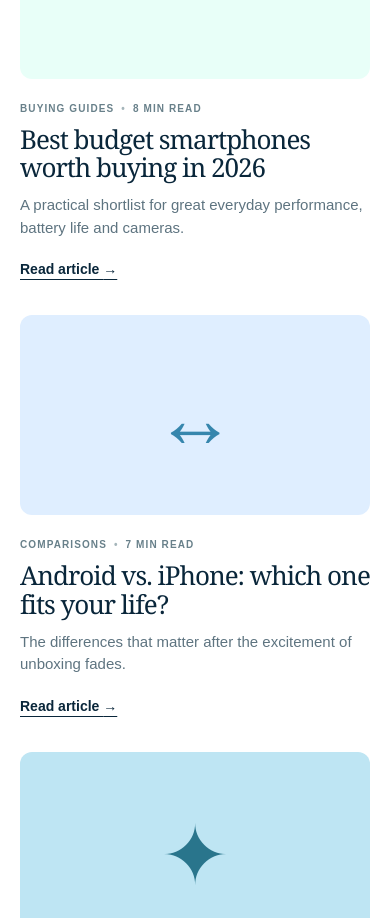
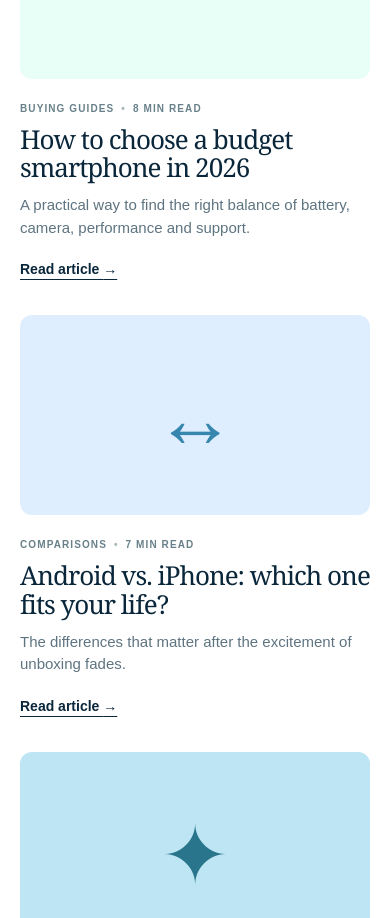
Before and after one commit to guilhermefuck/pockettech-guide, a Next.js app: page / in a window 390 px wide. Shown: the part 1212-2130 px from the top of the page. Built offline with nearby package versions, Linux system fonts and the light colour scheme.

Commit message:
Refine budget smartphone guide

```diff
--- a/src/components/site.tsx
+++ b/src/components/site.tsx
@@ -10,7 +10,7 @@ export type Article = {
 };
 
 export const articles: Article[] = [
-  { slug: "best-budget-smartphones", category: "Buying guides", title: "Best budget smartphones worth buying in 2026", description: "A practical shortlist for great everyday performance, battery life and cameras.", readTime: "8 min read", visual: "mint" },
+  { slug: "best-budget-smartphones", category: "Buying guides", title: "How to choose a budget smartphone in 2026", description: "A practical way to find the right balance of battery, camera, performance and support.", readTime: "8 min read", visual: "mint" },
   { slug: "android-vs-iphone", category: "Comparisons", title: "Android vs. iPhone: which one fits your life?", description: "The differences that matter after the excitement of unboxing fades.", readTime: "7 min read", visual: "blue" },
   { slug: "make-phone-battery-last", category: "Phone tips", title: "How to make your phone battery last longer", description: "Simple settings and habits that make a real difference every day.", readTime: "5 min read", visual: "sky" },
   { slug: "refurbished-phone-guide", category: "Buying guides", title: "Is a refurbished phone a smart buy?", description: "How to spot a reliable deal, understand warranties and avoid common traps.", readTime: "6 min read", visual: "ink" },
```
